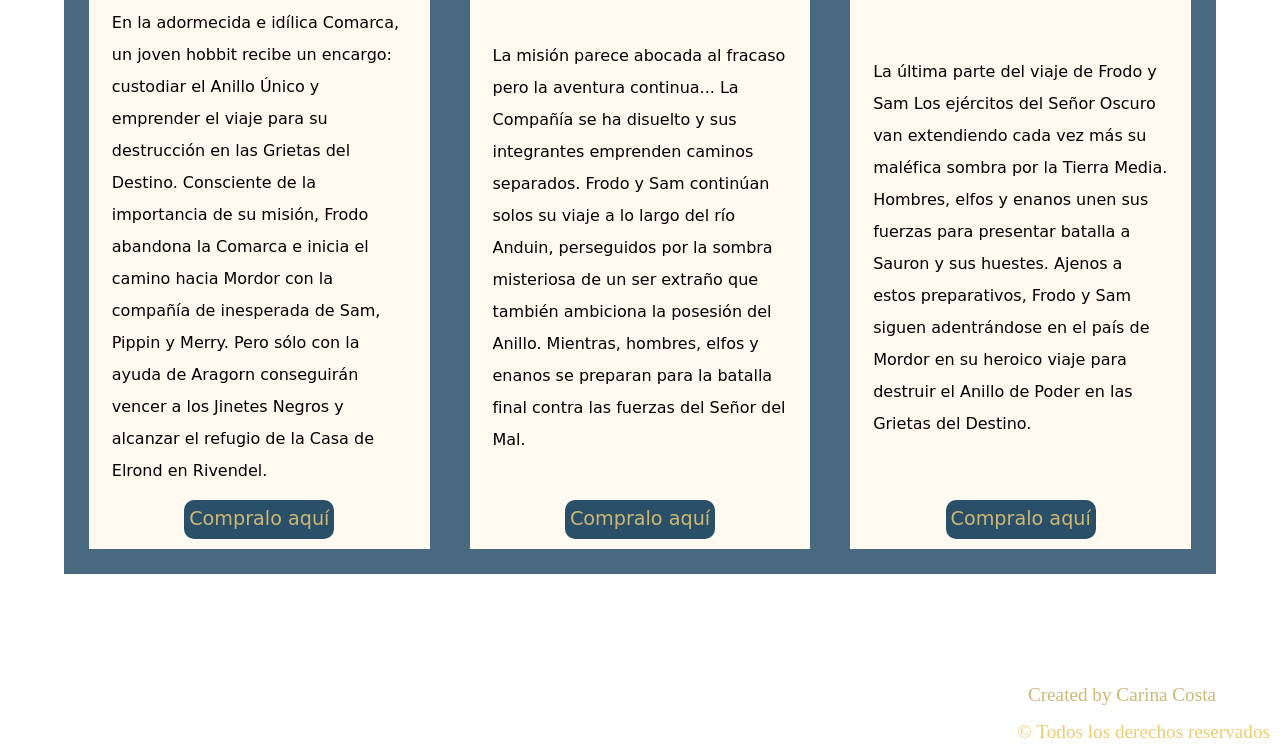
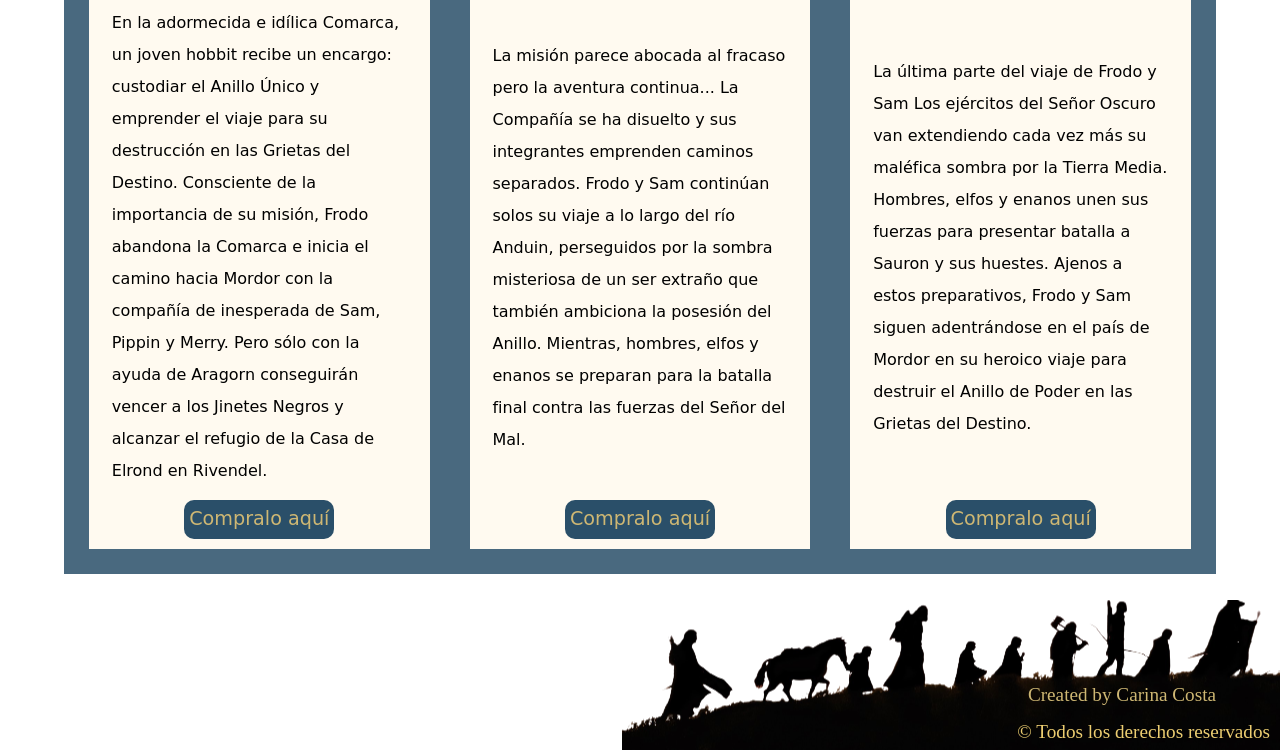
Before and after one commit to CariCosta90/mundoTolkien_Costa, a plain HTML site: page index.html in a window 1280 px wide. Shown: the part 3448-4198 px from the top of the page. Drawn offline with nearby package versions, Linux system fonts and the light colour scheme; the site is published under a folder, as on GitHub Pages, so addresses that start at the root find nothing; a web font is replaced by a local one.

Commit message:
modificaciones en css preentrega 2

```diff
--- a/css/styles.css
+++ b/css/styles.css
@@ -752,7 +752,7 @@ label, input, textarea, legend{
 
 footer{
     height: 150px;
-    background-image: url(/img/footer_img.png);
+    background-image: url("../img/footer_img.png");
     background-repeat: no-repeat;
     background-position:right;
     text-align: right;
```
